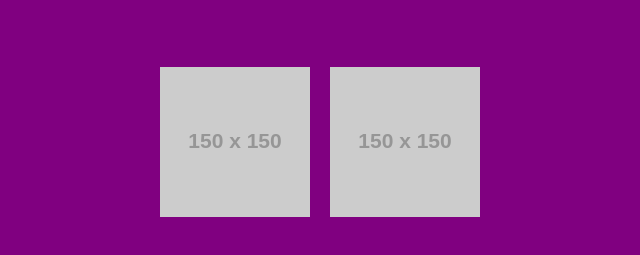
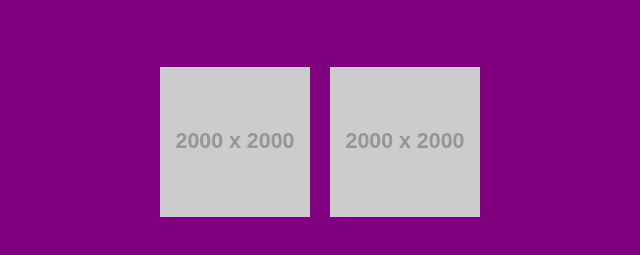
Before and after one commit to selenoscopenetlify/neptunenodeisabadhost, a plain HTML site: page index.html in a window 1280 px wide. Shown: the part 349-604 px from the top of the page, 320-960 px from the left. Drawn offline with Linux system fonts and the light colour scheme; placeholder pictures from the web are drawn by us.

Commit message:
Update index.html

```diff
--- a/index.html
+++ b/index.html
@@ -18,9 +18,9 @@
         </div>
         <div class="image-gallery">
             <!-- You can replace the src values with actual image URLs -->
-            <img src="https://via.placeholder.com/150" alt="Placeholder Image">
-            <br>
-            <img src="https://via.placeholder.com/150" alt="Placeholder Image">
+            <img src="https://via.placeholder.com/2000" alt="Placeholder Image">
+            <br><br>
+            <img src="https://via.placeholder.com/2000" alt="Placeholder Image">
         </div>
     </main>
 </body>
```
